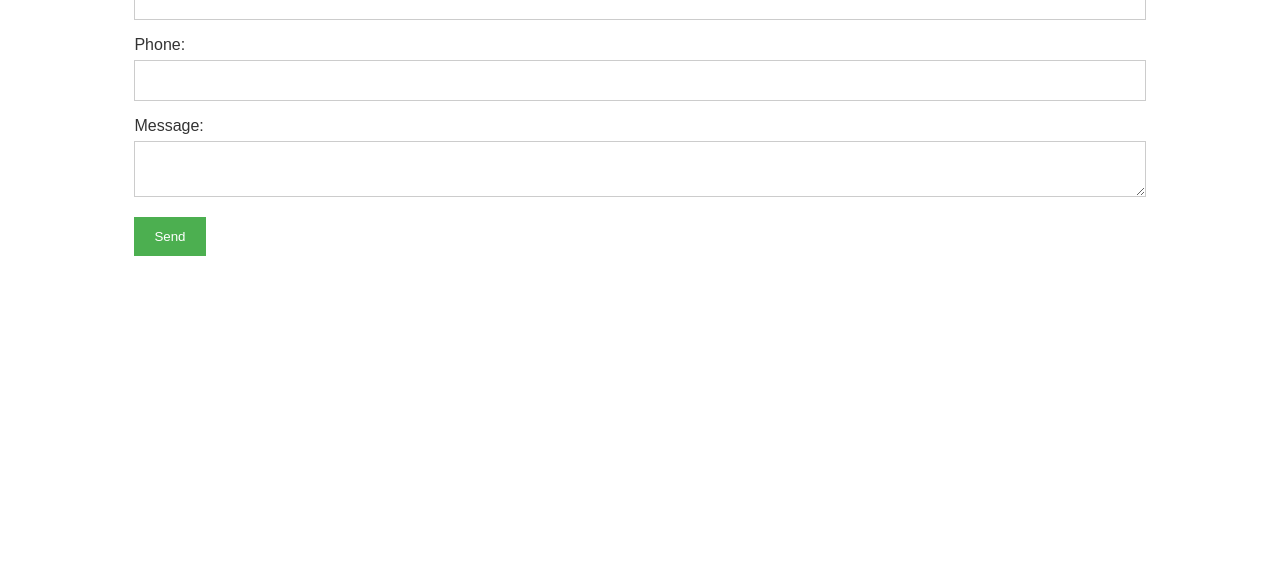
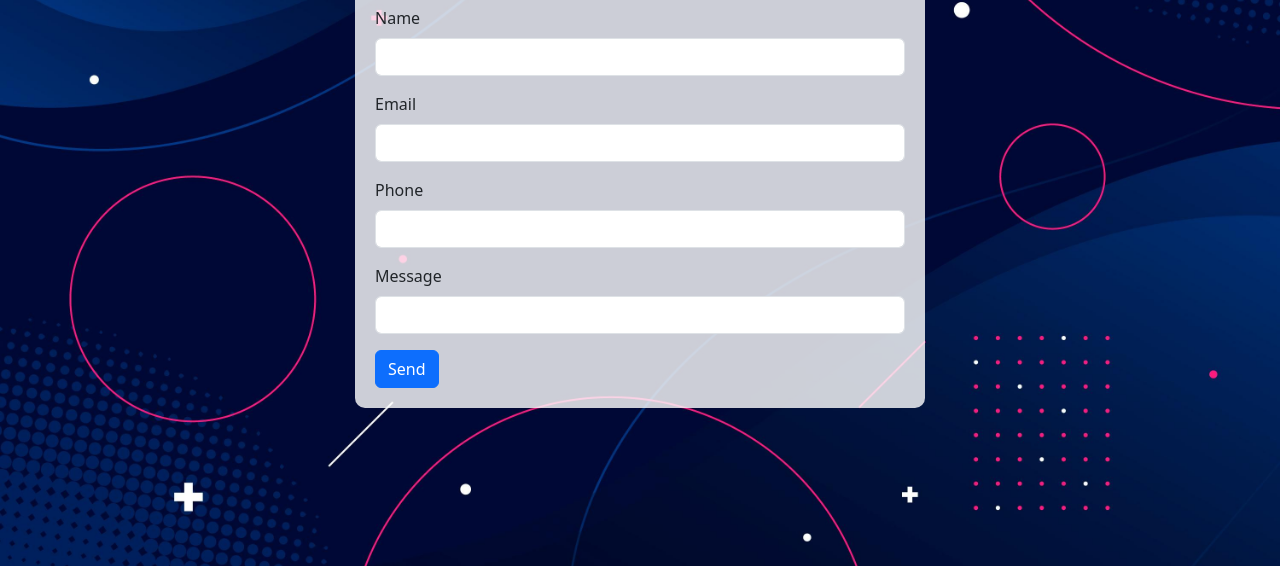
Before and after one commit to jai1998kishan/google-sheets-with-nodejs, a website: page public/index.html in a window 1280 px wide. Shown: the part 234-800 px from the top of the page. Drawn offline with nearby package versions, Linux system fonts and the light colour scheme.

Commit message:
adding bootstrap and bg img

```diff
--- a/public/index.html
+++ b/public/index.html
@@ -5,59 +5,56 @@
   <meta charset="UTF-8">
   <meta name="viewport" content="width=device-width, initial-scale=1.0">
   <title>Contact Form</title>
+  <link href="https://cdn.jsdelivr.net/npm/bootstrap@5.3.3/dist/css/bootstrap.min.css" rel="stylesheet"
+    integrity="sha384-QWTKZyjpPEjISv5WaRU9OFeRpok6YctnYmDr5pNlyT2bRjXh0JMhjY6hW+ALEwIH" crossorigin="anonymous">
+
   <style>
-    .container {
-      width: 80%;
-      margin: auto;
-      margin-top: 50px;
+    .bg-image {
+      background-image: url('img.jpg');
+      /* Replace 'background-image.jpg' with your image file path */
+      background-size: cover;
+      background-position: center;
+      height: 100vh;
     }
 
-    form {
-      font-family: Arial, sans-serif;
-      color: #333;
-    }
-
-    input[type='text'],
-    input[type='email'],
-    input[type='phone'],
-    textarea {
-      width: 100%;
-      padding: 12px;
-      border: 1px solid #ccc;
-      box-sizing: border-box;
-      margin-top: 6px;
-      margin-bottom: 16px;
-      resize: vertical;
-    }
-
-    input[type='submit'] {
-      background-color: #4caf50;
-      color: white;
-      padding: 12px 20px;
-      border: none;
-      cursor: pointer;
-    }
-
-    input[type='submit']:hover {
-      background-color: #45a049;
+    .form-container {
+      background-color: rgba(255, 255, 255, 0.8);
+      /* Adjust the opacity to your preference */
+      padding: 20px;
+      border-radius: 10px;
     }
   </style>
+
 </head>
 
 <body>
-  <div class="container">
-    <h1>Contact Us!</h1>
-    <form id="contactForm">
-      <label for="name">Name:</label><br />
-      <input type="text" id="name" /><br />
-      <label for="email">Email:</label><br />
-      <input type="email" id="email" /><br />
-      <label for="phone">Phone:</label><br />
-      <input type="phone" id="phone" /><br />
-      <label for="message">Message:</label><br />
-      <textarea id="message"></textarea><br />
-      <input type="submit" value="Send" />
-    </form>
+  <div class="bg-image d-flex justify-content-center align-items-center">
+    <div class="container">
+      <div class="row">
+        <div class="col-md-6 offset-md-3 form-container">
+          <h2 class="text-center mb-4">Contact Us</h2>
+          <form id="contactForm">
+            <div class="mb-3">
+              <label for="name" class="form-label">Name</label>
+              <input type="text" class="form-control" required id="name" name="name" />
+            </div>
+            <div class="mb-3">
+              <label for="email" class="form-label">Email</label>
+              <input type="email" class="form-control" required id="email" name="email" />
+            </div>
+            <div class="mb-3">
+              <label for="phone" class="form-label">Phone</label>
+              <input type="text" class="form-control" required id="phone" name="phone" />
+            </div>
+            <div class="mb-3">
+              <label for="message" class="form-label">Message</label>
+              <input type="text" class="form-control" required id="message" name="message" />
+            </div>
+            <button type="submit" class="btn btn-primary btn-block">Send</button>
+          </form>
+        </div>
+      </div>
+    </div>
   </div>
 
   <script>
@@ -91,6 +88,10 @@
   </script>
 
 
+  <script src="https://cdn.jsdelivr.net/npm/bootstrap@5.3.3/dist/js/bootstrap.bundle.min.js"
+    integrity="sha384-YvpcrYf0tY3lHB60NNkmXc5s9fDVZLESaAA55NDzOxhy9GkcIdslK1eN7N6jIeHz"
+    crossorigin="anonymous"></script>
+
 </body>
 
 </html>
```
Also changed, not shown: public/img.jpg (added).
